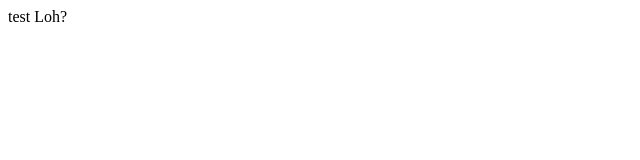
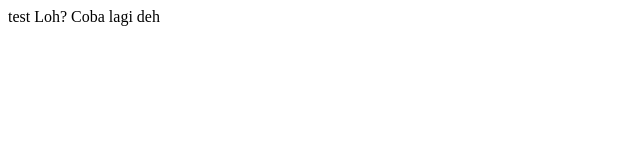
Before and after one commit to naufalb95/Percobaan-Git, a plain HTML site: page Experimental/Exp-1 Menu Slide Hover/index.html in a window 1280 px wide. Shown: the whole page, without its empty margins (0-640 px from the left). Drawn offline with Linux system fonts and the light colour scheme.

Commit message:
COba dari github

```diff
--- a/Experimental/Exp-1 Menu Slide Hover/index.html
+++ b/Experimental/Exp-1 Menu Slide Hover/index.html
@@ -5,4 +5,5 @@
 <body>
     <span>test</span>
     <span>Loh?</span>
+    <span>Coba lagi deh</span>
 </body>
```
